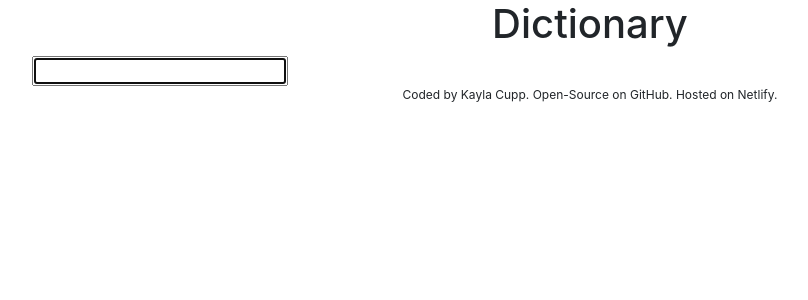
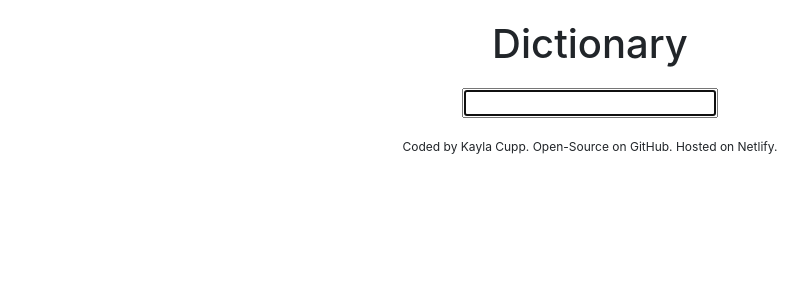
Before and after one commit to KaylaJo/dictionary-project, a React (Create React App) app: page / in a window 1280 px wide. Shown: the top 300 px of the page, without its empty margins (50-858 px from the left). Built offline with nearby package versions, Linux system fonts and the light colour scheme.

Commit message:
Added Basic CSS for App

```diff
--- a/src/App.css
+++ b/src/App.css
@@ -1,8 +1,14 @@
+.App {
+  max-width: 100%;
+}
+
 .App-header {
   text-align: center;
+  margin: 20px;
 }
 
 .App-footer {
   text-align: center;
   font-size: 12px;
+  margin: 20px;
 }
--- /dev/null
+++ b/src/Dictionary.css
@@ -0,0 +1,3 @@
+.Dictionary {
+  text-align: center;
+}
--- a/src/Dictionary.js
+++ b/src/Dictionary.js
@@ -1,4 +1,5 @@
 import React, { useState } from "react";
+import "./Dictionary.css";
 
 export default function Dictionary() {
   let [keyword, setKeyword] = useState("");
```
